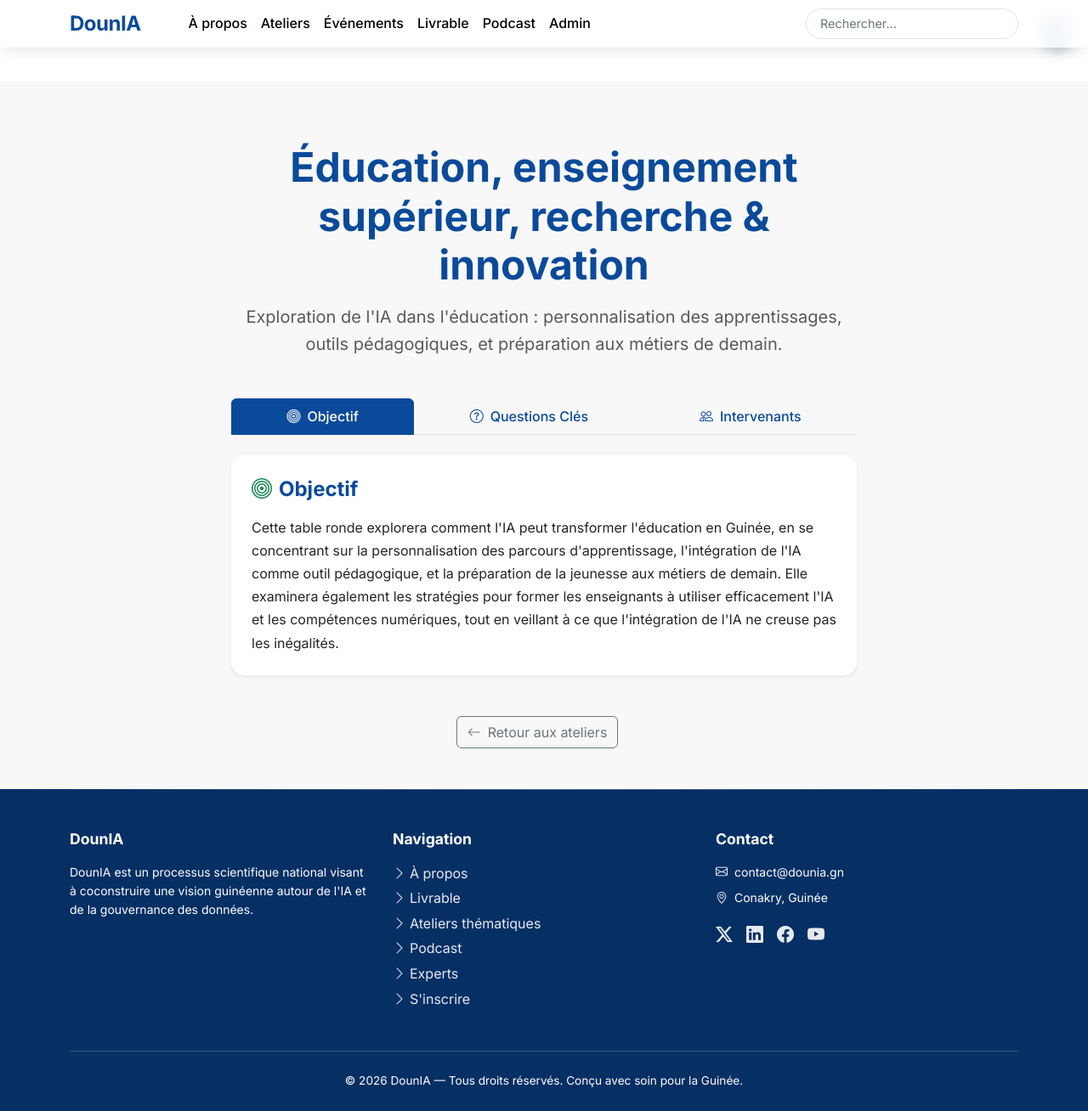
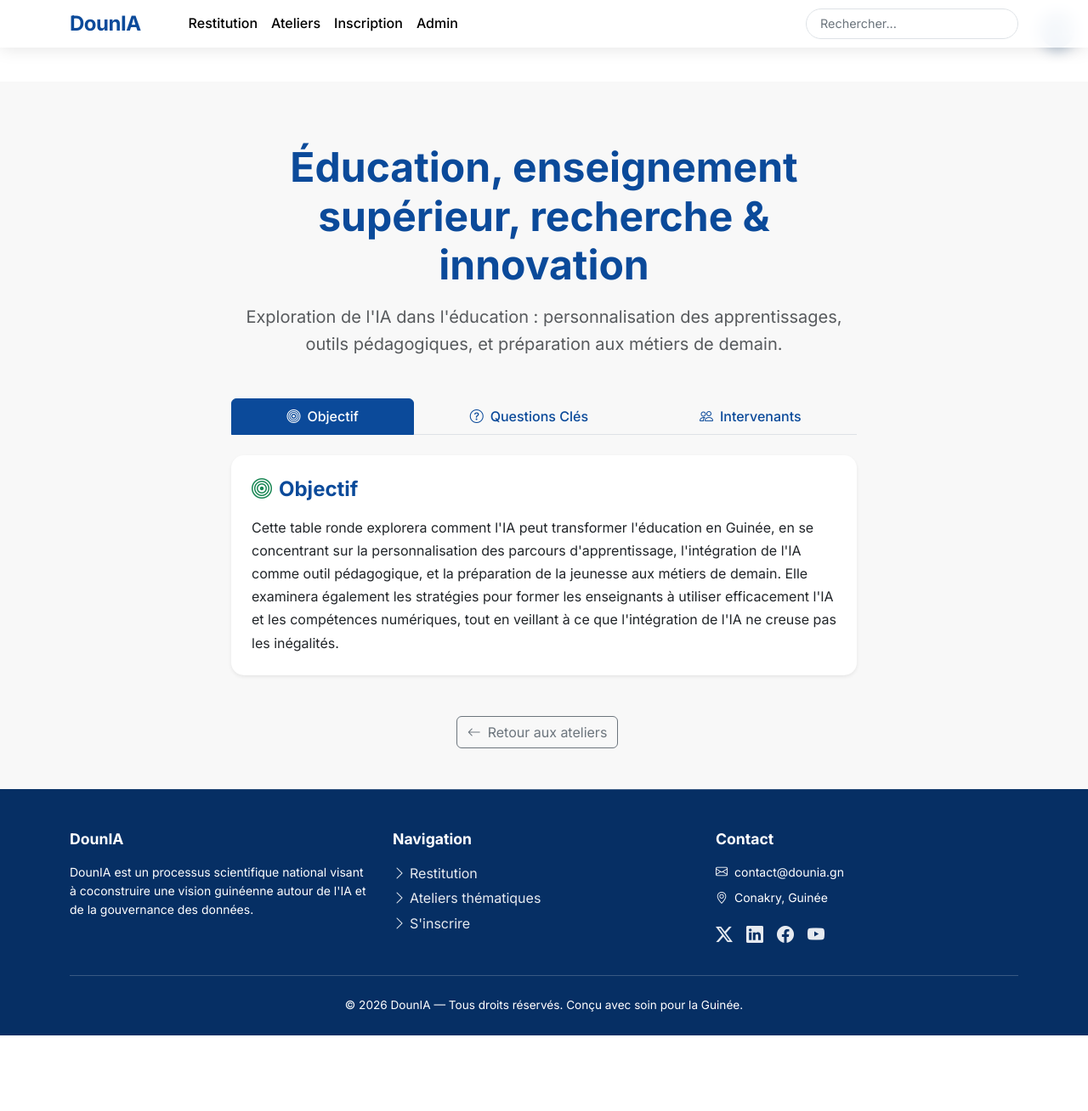
Before and after one commit to Bella5768/douniaguinee, a Django app: page /atelier/1/ in a window 1280 px wide. Shown: the whole page at 85% size. After the commit the page ends 1219 px from the top, so only its background shows below. Run offline with Django 4.2, Linux system fonts and the light colour scheme; data comes from the database, SQL or seed files in the repository.

Commit message:
Landing page: désactivation des sections (sauf ateliers/inscription) + activation page restitution dans navigation

```diff
--- a/templates/base.html
+++ b/templates/base.html
@@ -37,19 +37,13 @@
             <div class="collapse navbar-collapse" id="navbarMain">
                 <ul class="navbar-nav">
                     <li class="nav-item">
-                        <a class="nav-link" href="{% url 'landing_page' %}#about">À propos</a>
+                        <a class="nav-link" href="{% url 'restitution_page' %}">Restitution</a>
                     </li>
                     <li class="nav-item">
                         <a class="nav-link" href="{% url 'landing_page' %}#ateliers">Ateliers</a>
                     </li>
                     <li class="nav-item">
-                        <a class="nav-link" href="{% url 'landing_page' %}#evenements">Événements</a>
-                    </li>
-                    <li class="nav-item">
-                        <a class="nav-link" href="{% url 'landing_page' %}#livrable">Livrable</a>
-                    </li>
-                    <li class="nav-item">
-                        <a class="nav-link" href="{% url 'landing_page' %}#podcast">Podcast</a>
+                        <a class="nav-link" href="{% url 'landing_page' %}#inscription">Inscription</a>
                     </li>
                     <li class="nav-item">
                         <a class="nav-link" href="/gestion/">Admin</a>
@@ -79,11 +73,8 @@
                 <div class="col-lg-4">
                     <h5>Navigation</h5>
                     <ul class="list-unstyled">
-                        <li class="mb-1"><a href="{% url 'landing_page' %}#about"><i class="bi bi-chevron-right me-1"></i>À propos</a></li>
-                        <li class="mb-1"><a href="{% url 'landing_page' %}#livrable"><i class="bi bi-chevron-right me-1"></i>Livrable</a></li>
+                        <li class="mb-1"><a href="{% url 'restitution_page' %}"><i class="bi bi-chevron-right me-1"></i>Restitution</a></li>
                         <li class="mb-1"><a href="{% url 'landing_page' %}#ateliers"><i class="bi bi-chevron-right me-1"></i>Ateliers thématiques</a></li>
-                        <li class="mb-1"><a href="{% url 'landing_page' %}#podcast"><i class="bi bi-chevron-right me-1"></i>Podcast</a></li>
-                        <li class="mb-1"><a href="{% url 'landing_page' %}#experts"><i class="bi bi-chevron-right me-1"></i>Experts</a></li>
                         <li class="mb-1"><a href="{% url 'landing_page' %}#inscription"><i class="bi bi-chevron-right me-1"></i>S'inscrire</a></li>
                     </ul>
                 </div>
```
Also changed, not shown: templates/inscriptions/landing.html (+19 -25 lines).
